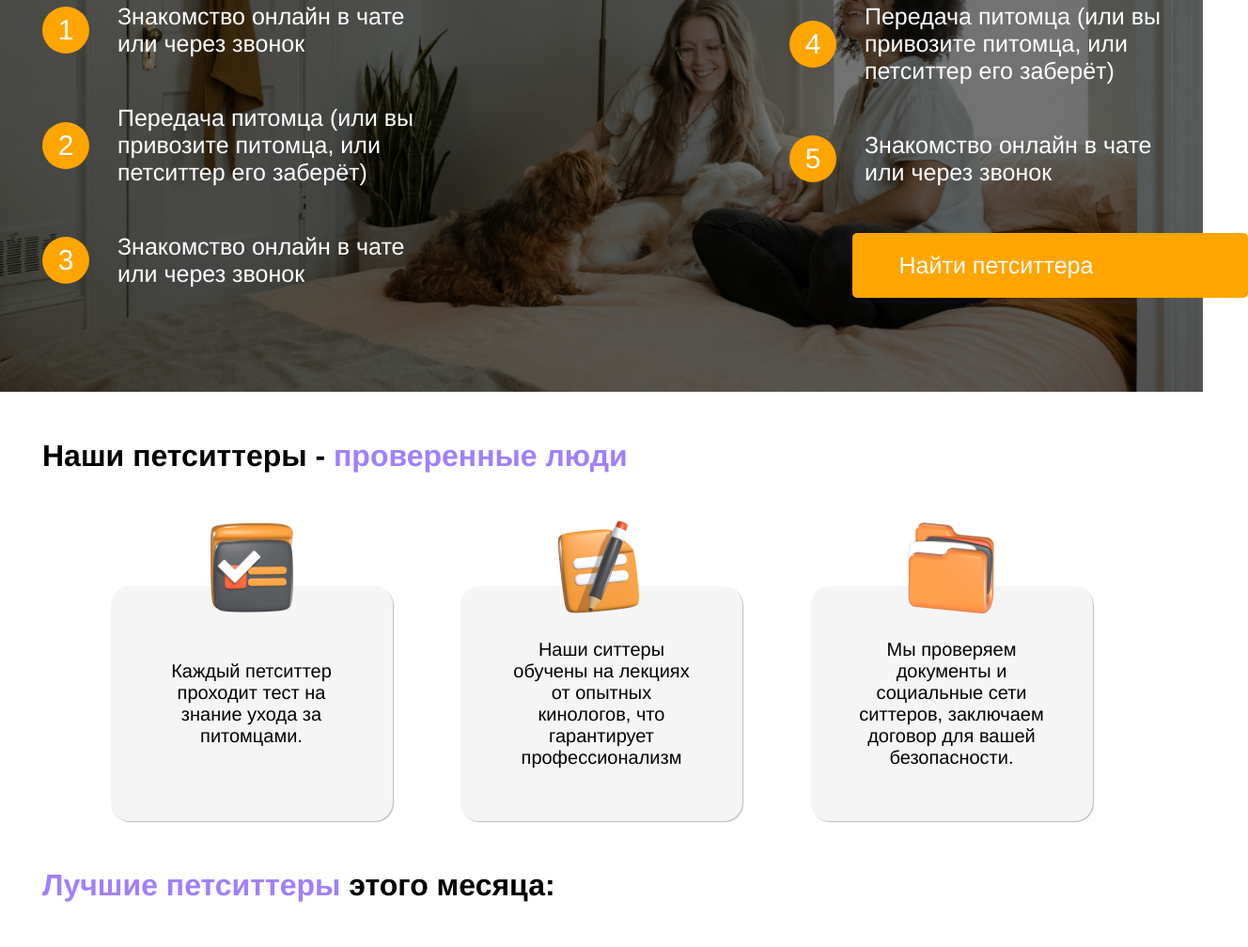
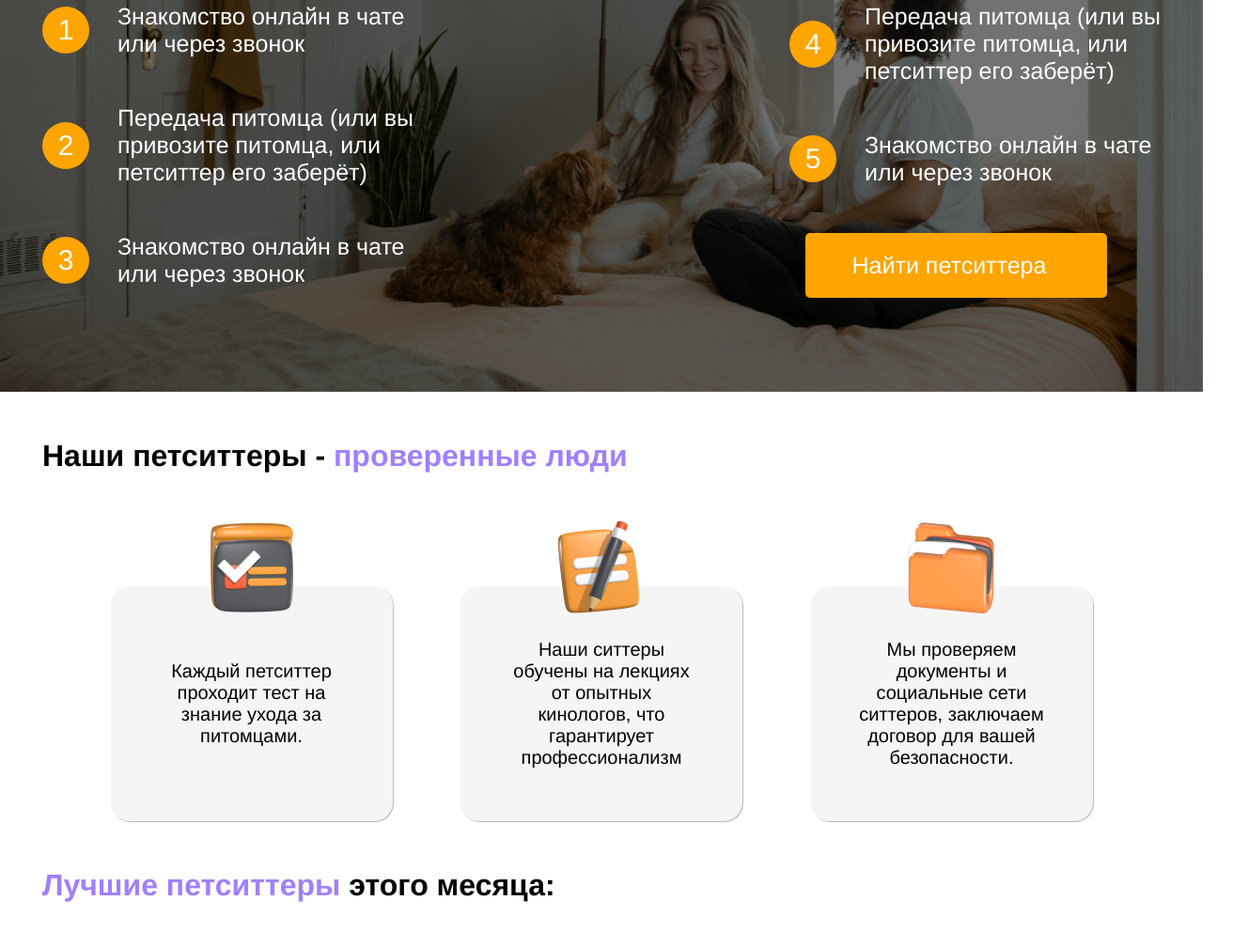
Before and after one commit to Max835345/Lappy, a plain HTML site: page Lappy/index.html in a window 1280 px wide. Shown: the part 2111-3119 px from the top of the page at 94% size, 1328 px wide, since content can reach past the window. Drawn offline with nearby package versions, Linux system fonts and the light colour scheme.

Commit message:
Update style.css

```diff
--- a/Lappy/assets/css/style.css
+++ b/Lappy/assets/css/style.css
@@ -293,7 +293,7 @@ li, ul {
 .proces_btn {
     background: orange;
     padding: 20px 40px 20px 50px;
-    margin-left: 35px;
+    margin-left: -65px;;
     width: 100%;
     color: #fff;
     border-radius: 5px;
```
